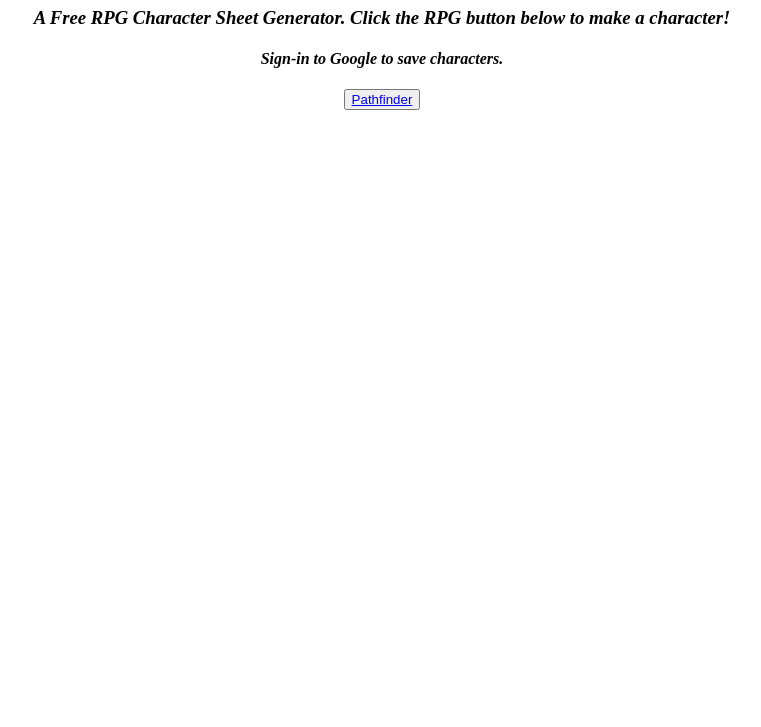
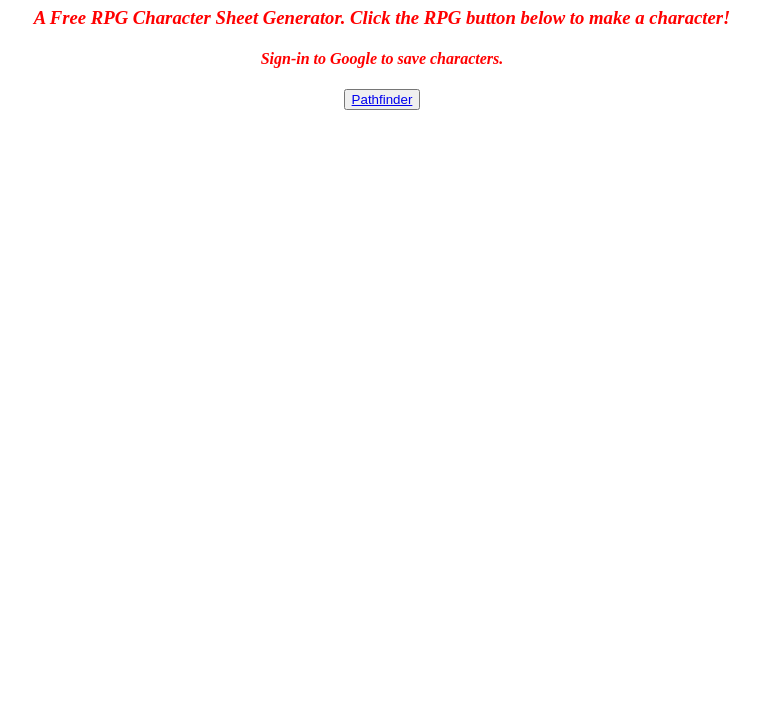
Before and after one commit to MrsLSmith/RPGen, a plain HTML site: page index.html in a window 1280 px wide. Shown: the part 73-800 px from the top of the page, without its empty margins (258-1019 px from the left). Drawn offline with Linux system fonts and the light colour scheme.

Commit message:
Update main.css

```diff
--- a/css/main.css
+++ b/css/main.css
@@ -1,5 +1,5 @@
-
 body.main {
-font-style: oblique;
-text-align: center; /* y u no work */
+  font-style: italic;
+  color: red;
+  text-align: center;
 }
```
